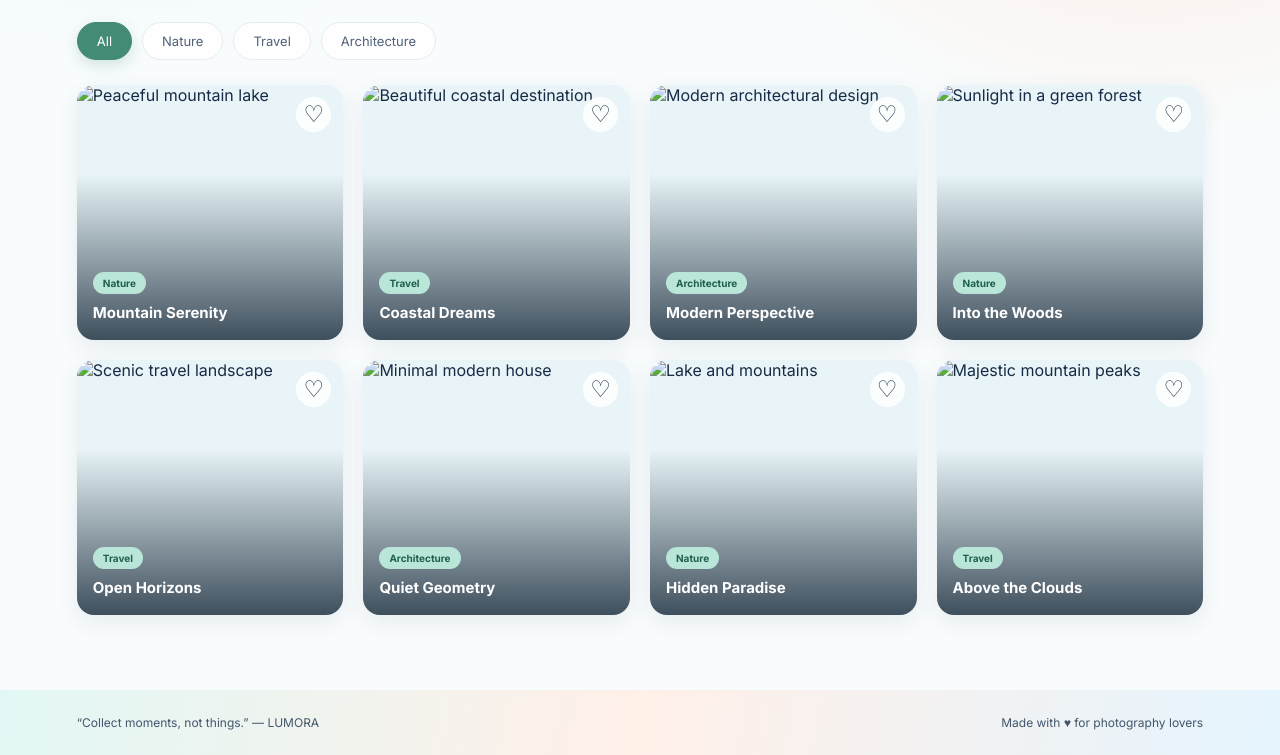
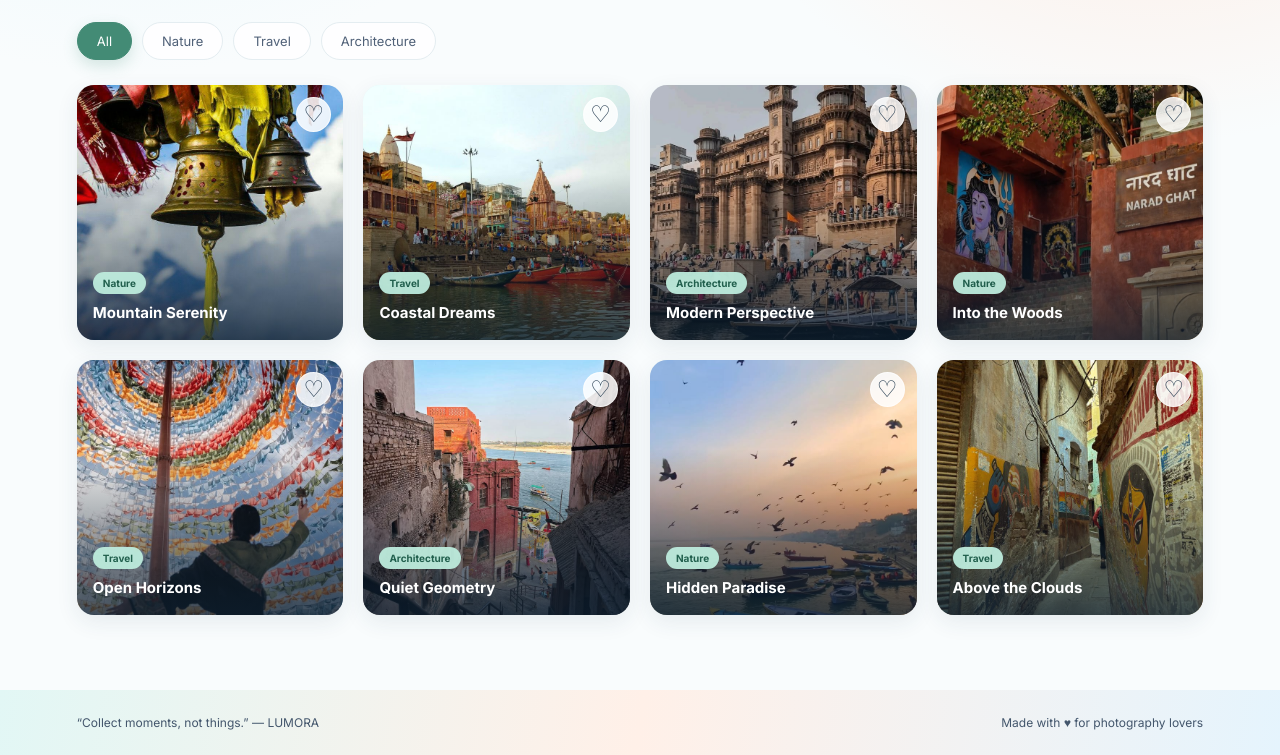
Before and after one commit to dhairyakumar401-arch/CodeAlpha_ImageGallery, a plain HTML site: page index.html in a window 1280 px wide. Shown: the part 662-1417 px from the top of the page. Drawn offline with Linux system fonts and the light colour scheme.

Commit message:
Update image source paths in index.html

```diff
--- a/index.html
+++ b/index.html
@@ -50,49 +50,49 @@
 
       <div class="gallery-grid" id="galleryGrid">
         <article class="photo-card" data-category="nature">
-          <img src="images/Myphoto1.jpg" alt="Peaceful mountain lake">
+          <img src="Myphoto1.jpg" alt="Peaceful mountain lake">
           <div class="photo-info"><span>Nature</span><h3>Mountain Serenity</h3></div>
           <button class="favorite" aria-label="Add to favorites">♡</button>
         </article>
 
         <article class="photo-card" data-category="travel">
-          <img src="images/Myphoto2.jpg" alt="Beautiful coastal destination">
+          <img src="Myphoto2.jpg" alt="Beautiful coastal destination">
           <div class="photo-info"><span>Travel</span><h3>Coastal Dreams</h3></div>
           <button class="favorite" aria-label="Add to favorites">♡</button>
         </article>
 
         <article class="photo-card" data-category="architecture">
-          <img src="images/Myphoto3.jpg" alt="Modern architectural design">
+          <img src="Myphoto3.jpg" alt="Modern architectural design">
           <div class="photo-info"><span>Architecture</span><h3>Modern Perspective</h3></div>
           <button class="favorite" aria-label="Add to favorites">♡</button>
         </article>
 
         <article class="photo-card" data-category="nature">
-          <img src="images/Myphoto4.jpg"alt="Sunlight in a green forest">
+          <img src="Myphoto4.jpg"alt="Sunlight in a green forest">
           <div class="photo-info"><span>Nature</span><h3>Into the Woods</h3></div>
           <button class="favorite" aria-label="Add to favorites">♡</button>
         </article>
 
         <article class="photo-card" data-category="travel">
-          <img src="images/Myphoto5.jpg" alt="Scenic travel landscape">
+          <img src="Myphoto5.jpg" alt="Scenic travel landscape">
           <div class="photo-info"><span>Travel</span><h3>Open Horizons</h3></div>
           <button class="favorite" aria-label="Add to favorites">♡</button>
         </article>
 
         <article class="photo-card" data-category="architecture">
-          <img src="images/Myphoto6.jpg" alt="Minimal modern house">
+          <img src="Myphoto6.jpg" alt="Minimal modern house">
           <div class="photo-info"><span>Architecture</span><h3>Quiet Geometry</h3></div>
           <button class="favorite" aria-label="Add to favorites">♡</button>
         </article>
 
         <article class="photo-card" data-category="nature">
-          <img src="images/Myphoto7.jpg" alt="Lake and mountains">
+          <img src="Myphoto7.jpg" alt="Lake and mountains">
           <div class="photo-info"><span>Nature</span><h3>Hidden Paradise</h3></div>
           <button class="favorite" aria-label="Add to favorites">♡</button>
         </article>
 
         <article class="photo-card" data-category="travel">
-          <img src="images/Myphoto8.jpg" alt="Majestic mountain peaks">
+          <img src="Myphoto8.jpg" alt="Majestic mountain peaks">
           <div class="photo-info"><span>Travel</span><h3>Above the Clouds</h3></div>
           <button class="favorite" aria-label="Add to favorites">♡</button>
         </article>
```
